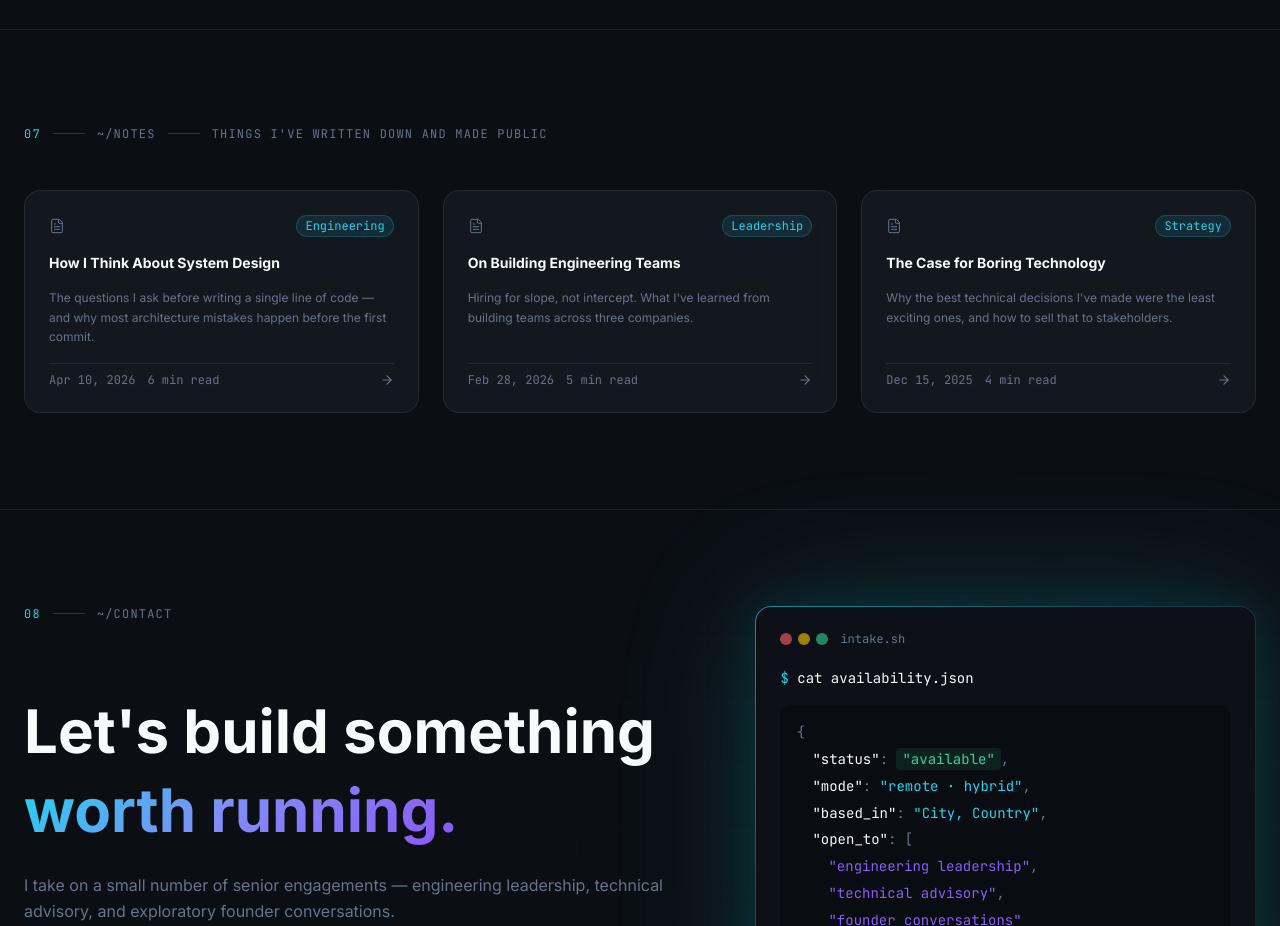
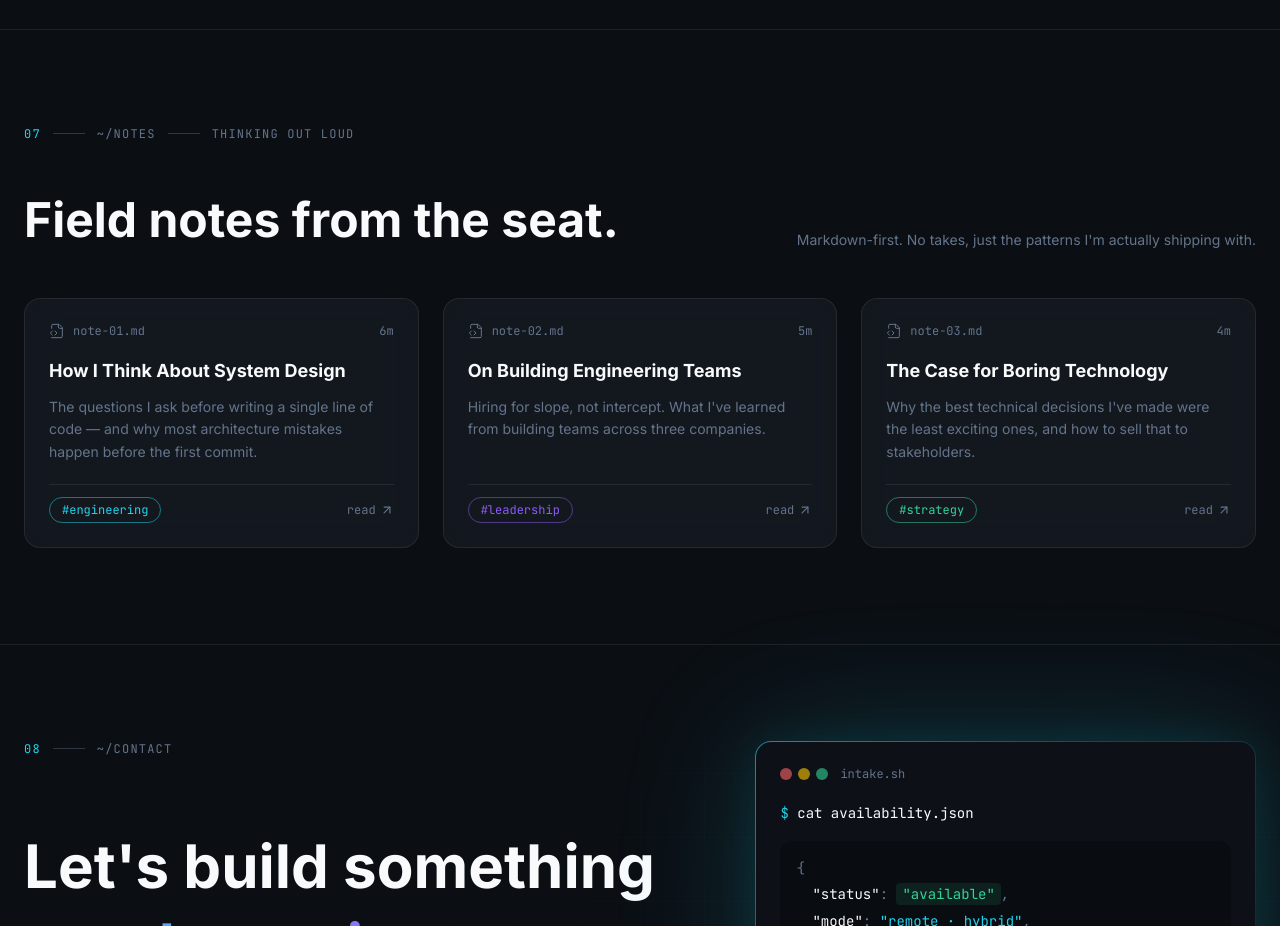
Before and after one commit to eamoe/digital-cv, a Next.js app: page /digital-cv/ in a window 1280 px wide. Shown: the part 5120-6046 px from the top of the page. Built offline with nearby package versions, Linux system fonts and the light colour scheme.

Commit message:
refactor(notes): redesign section 7 with headline row, new card layout, and tag pills.

```diff
--- a/src/components/portfolio/Notes.tsx
+++ b/src/components/portfolio/Notes.tsx
@@ -1,18 +1,15 @@
 'use client'
 
 import { motion } from 'framer-motion'
-import { FileText, ArrowRight } from 'lucide-react'
+import { FileCode2, ArrowUpRight } from 'lucide-react'
 import SectionLabel from './SectionLabel'
 import notes from '@/data/notes.json'
 import type { Note } from '@/types'
 
-function formatDate(iso: string): string {
-  return new Date(iso).toLocaleDateString('en-US', {
-    year:  'numeric',
-    month: 'short',
-    day:   'numeric',
-    timeZone: 'UTC',
-  })
+const TAG_COLOR: Record<string, string> = {
+  Engineering: 'border-primary/50 text-primary',
+  Leadership:  'border-accent/50 text-accent',
+  Strategy:    'border-emerald/50 text-emerald',
 }
 
 export default function Notes() {
@@ -21,44 +18,61 @@ export default function Notes() {
   return (
     <section id="notes" className="py-24 px-6 border-t border-white/8">
       <div className="max-w-[1232px] mx-auto">
-        <SectionLabel index="07" path="~/notes" kicker="Things I've written down and made public" />
+        <SectionLabel index="07" path="~/notes" kicker="thinking out loud" />
+
+        {/* Headline row */}
+        <div className="flex items-end justify-between gap-8 mb-12">
+          <h2 className="text-5xl font-bold text-foreground leading-tight">
+            Field notes from the seat.
+          </h2>
+          <p className="text-muted text-sm text-right shrink-0 whitespace-nowrap">
+            Markdown-first. No takes, just the patterns I&apos;m actually shipping with.
+          </p>
+        </div>
 
         <div className="grid md:grid-cols-3 gap-6">
-          {items.map(({ id, title, date, readTime, tag, excerpt }, i) => (
+          {items.map(({ id, title, readTime, tag, excerpt }, i) => {
+            const tagColor = TAG_COLOR[tag] ?? 'border-white/30 text-muted'
+            const filename = `note-${String(i + 1).padStart(2, '0')}.md`
+
+            return (
               <motion.article
                 key={id}
                 initial={{ opacity: 0, y: 28 }}
                 whileInView={{ opacity: 1, y: 0 }}
                 viewport={{ once: true, margin: '-80px' }}
                 transition={{ duration: 0.5, delay: i * 0.1, ease: 'easeOut' }}
-              className="glass glass-hover rounded-2xl p-6 flex flex-col gap-4 group cursor-pointer"
+                className="glass rounded-2xl p-6 flex flex-col gap-5 group cursor-pointer border border-white/8 hover:border-primary/40 hover:shadow-[0_0_40px_rgba(34,211,238,0.25)] transition-all duration-300"
               >
-              {/* Header row */}
+                {/* Header */}
                 <div className="flex items-center justify-between">
-                <FileText className="w-4 h-4 text-muted" strokeWidth={1.5} />
-                <span className="text-xs font-mono text-primary px-2 py-0.5 rounded-full bg-primary/10 border border-primary/20">
-                  {tag}
-                </span>
+                  <div className="flex items-center gap-2 text-muted">
+                    <FileCode2 className="w-4 h-4 shrink-0" strokeWidth={1.5} />
+                    <span className="text-xs font-mono">{filename}</span>
+                  </div>
+                  <span className="text-xs font-mono text-muted">{readTime}m</span>
                 </div>
 
-              {/* Title */}
-              <h3 className="text-sm font-bold text-foreground leading-snug group-hover:text-primary transition-colors duration-200">
+                {/* Title + excerpt */}
+                <div className="flex flex-col gap-3 flex-1">
+                  <h3 className="text-lg font-bold text-foreground leading-snug">
                     {title}
                   </h3>
+                  <p className="text-sm text-muted leading-relaxed">{excerpt}</p>
+                </div>
 
-              {/* Excerpt */}
-              <p className="text-xs text-muted leading-relaxed flex-1">{excerpt}</p>
-
-              {/* Footer */}
-              <div className="flex items-center justify-between pt-2 border-t border-white/8">
-                <div className="flex items-center gap-3 text-xs font-mono text-muted">
-                  <span>{formatDate(date)}</span>
-                  <span>{readTime} min read</span>
+                {/* Divider + footer */}
+                <div className="pt-3 border-t border-white/8 flex items-center justify-between">
+                  <span className={`text-xs font-mono px-3 py-1 rounded-full border ${tagColor}`}>
+                    #{tag.toLowerCase()}
+                  </span>
+                  <div className="flex items-center gap-1 text-xs font-mono text-muted group-hover:text-foreground transition-colors duration-200">
+                    read <ArrowUpRight className="w-3.5 h-3.5" />
                   </div>
-                <ArrowRight className="w-3.5 h-3.5 text-muted group-hover:text-primary group-hover:translate-x-1 transition-all duration-200" />
                 </div>
               </motion.article>
-          ))}
+            )
+          })}
         </div>
       </div>
     </section>
```
Lines whose indentation alone changed are shown as unchanged.
